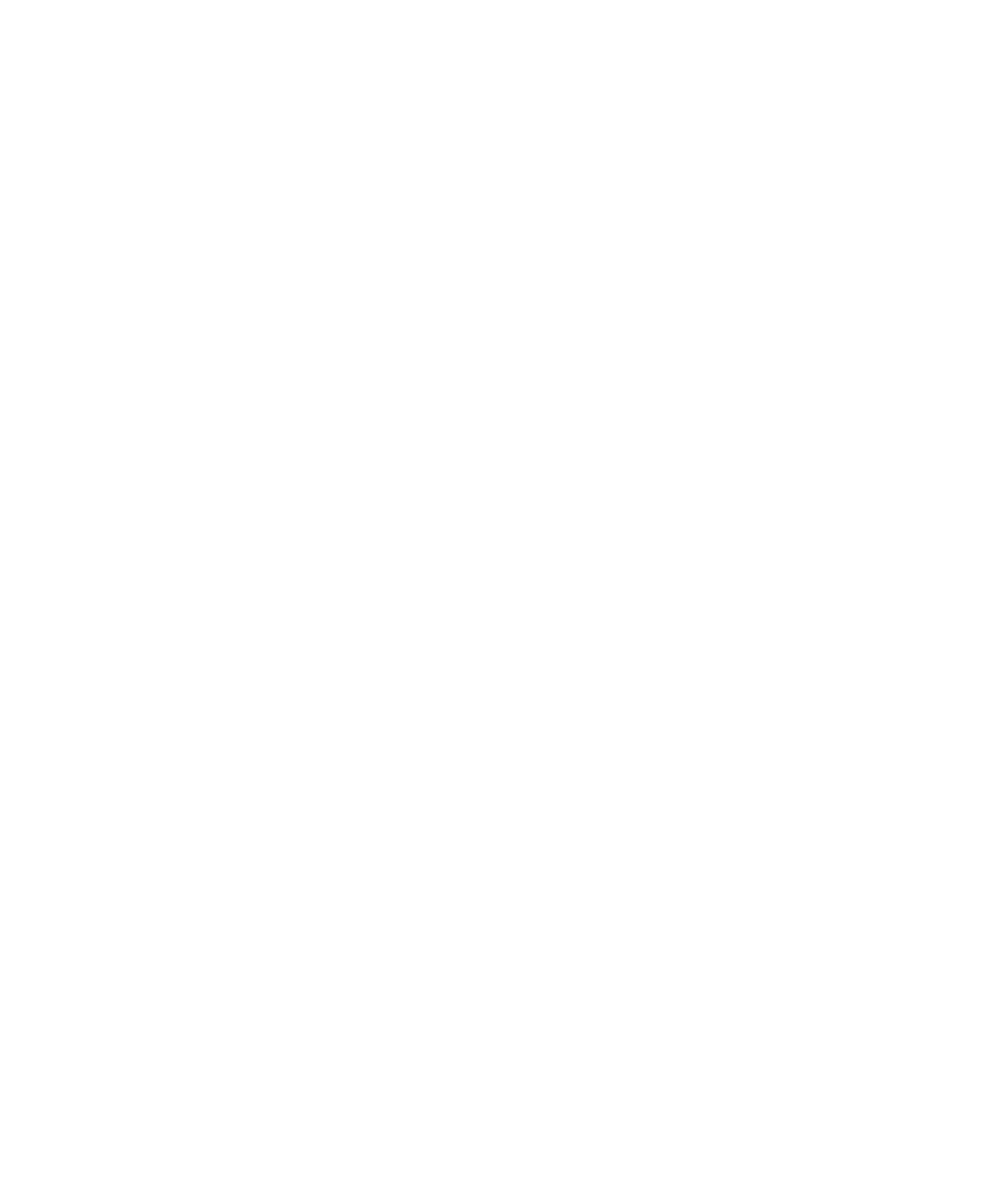
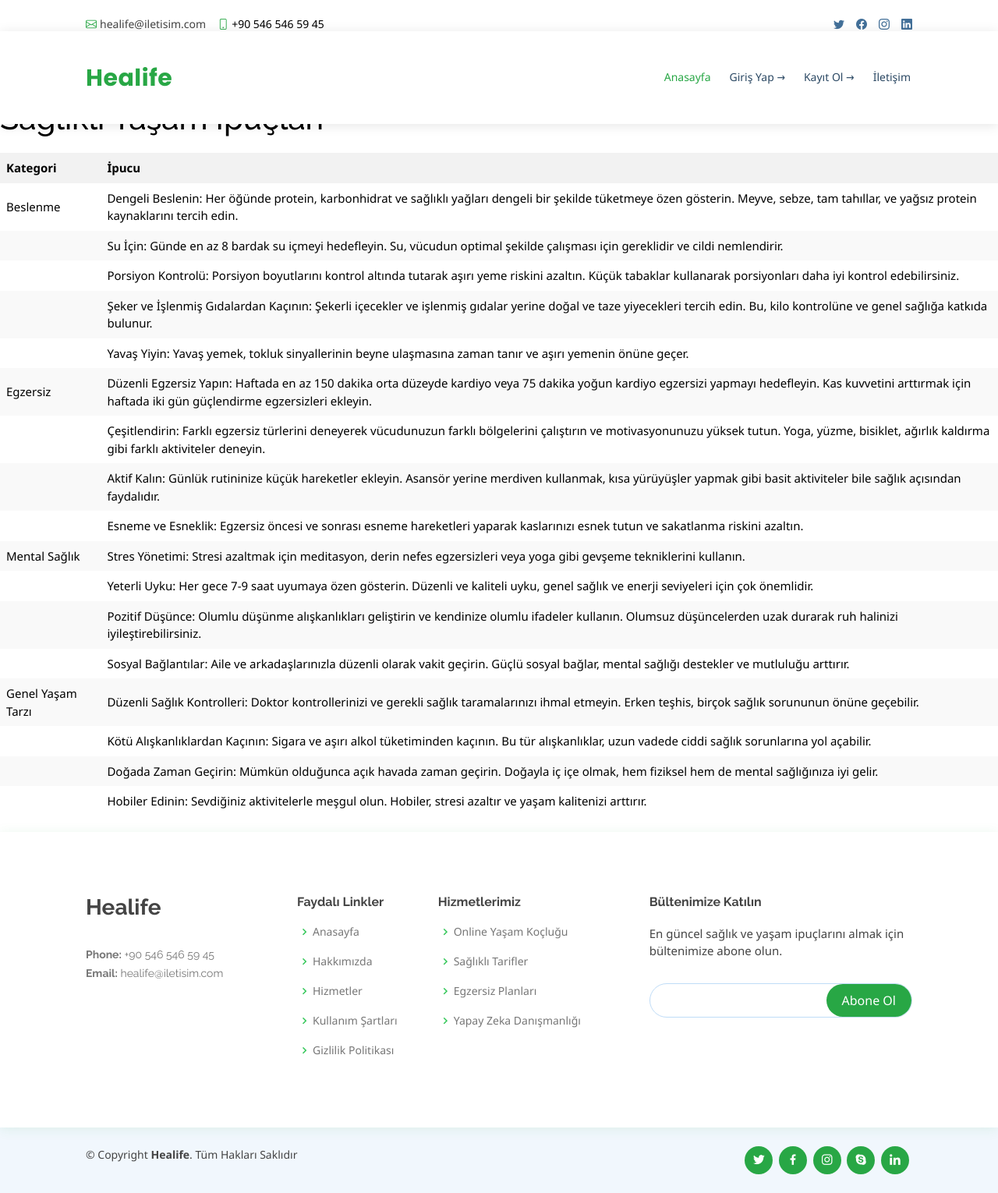
Before and after one commit to bsenurbas/PROJE, a Django app: a page that uses Proje/templates/ipucları.html in a window 1280 px wide. Before the commit the page is empty. Shown: the whole page at 78% size. Before the commit the page ends 800 px from the top, so only its background shows below. Run offline with Django 4.2, Linux system fonts and the light colour scheme; some libraries are stand-ins or nearby versions.

Commit message:
ipucları eklendi

```diff
--- a/Proje/templates/ipucları.html
+++ b/Proje/templates/ipucları.html
@@ -0,0 +1,254 @@
+<!DOCTYPE html>
+<html lang="en">
+
+<head>
+    {% load static %}
+    <meta charset="utf-8">
+    <meta content="width=device-width, initial-scale=1.0" name="viewport">
+
+    <title>Sağlıklı Yaşam İpuçları</title>
+    <meta content="" name="description">
+    <meta content="" name="keywords">
+
+    <style>
+
+        table {
+            width: 100%;
+            border-collapse: collapse;
+            margin: 20px 0;
+        }
+        th, td {
+            border: 1px solid #ddd;
+            padding: 8px;
+        }
+        th {
+            background-color: #f2f2f2;
+            text-align: left;
+        }
+        tr:nth-child(even) {
+            background-color: #f9f9f9;
+        }
+        .baslik{
+            margin-top: 10%;
+        }
+    </style>
+
+    <!-- Google Fonts -->
+    <link href="https://fonts.googleapis.com/css?family=Open+Sans:300,300i,400,400i,600,600i,700,700i|Raleway:300,300i,400,400i,500,500i,600,600i,700,700i|Poppins:300,300i,400,400i,500,500i,600,600i,700,700i" rel="stylesheet">
+
+    <!-- Vendor CSS Files -->
+    <link href="{% static 'assets/vendor/animate.css/animate.min.css' %}" rel="stylesheet">
+    <link href="{% static 'assets/vendor/bootstrap/css/bootstrap.min.css' %}" rel="stylesheet">
+    <link href="{% static 'assets/vendor/fontawesome-free/css/all.min.css' %}" rel="stylesheet">
+    <link href="{% static 'assets/vendor/bootstrap-icons/bootstrap-icons.css' %}" rel="stylesheet">
+    <link href="{% static 'assets/vendor/boxicons/css/boxicons.min.css' %}" rel="stylesheet">
+    <link href="{% static 'assets/vendor/glightbox/css/glightbox.min.css' %}" rel="stylesheet">
+    <link href="{% static 'assets/vendor/remixicon/remixicon.css' %}" rel="stylesheet">
+    <link href="{% static 'assets/vendor/swiper/swiper-bundle.min.css' %}" rel="stylesheet">
+
+    <!-- Template Main CSS File -->
+    <link href="{% static 'home.css' %}" rel="stylesheet">
+
+</head>
+
+<body>
+    {% load static %}
+    <!-- ======= Top Bar ======= -->
+    <div id="topbar" class="d-flex align-items-center fixed-top">
+        <div class="container d-flex justify-content-between">
+            <div class="contact-info d-flex align-items-center">
+                <i class="bi bi-envelope"></i> <a href="mailto:busenurb277@gmail.com">healife@iletisim.com</a>
+                <i class="bi bi-phone"></i> +90 546 546 59 45
+            </div>
+            <div class="d-none d-lg-flex social-links align-items-center">
+                <a href="#" class="twitter"><i class="bi bi-twitter"></i></a>
+                <a href="#" class="facebook"><i class="bi bi-facebook"></i></a>
+                <a href="#" class="instagram"><i class="bi bi-instagram"></i></a>
+                <a href="#" class="linkedin"><i class="bi bi-linkedin"></i></a>
+            </div>
+        </div>
+    </div>
+
+    <!-- ======= Header ======= -->
+    <header id="header" class="fixed-top">
+        <div class="container d-flex align-items-center">
+
+            <h1 class="logo me-auto" style="color:#28a745 ;"><a href=" ">Healife</a></h1>
+
+            <nav id="navbar" class="navbar order-last order-lg-0">
+                <ul>
+                    <li><a class="nav-link scrollto active" href="#hero">Anasayfa</a></li>
+                    <li><a class="nav-link scrollto" href="{% url 'login' %}">Giriş Yap →</a></li>
+                    <li><a class="nav-link scrollto" href="{% url 'register' %}">Kayıt Ol →</a></li>
+                    <li><a class="nav-link scrollto" href="{% url 'contact_page' %}">İletişim</a></li>
+                </ul>
+                <i class="bi bi-list mobile-nav-toggle"></i>
+            </nav><!-- .navbar -->
+
+        </div>
+    </header><!-- End Header -->
+
+    <body>
+
+        <h1 class="baslik">Sağlıklı Yaşam İpuçları</h1>
+
+        <table>
+            <thead>
+                <tr>
+                    <th>Kategori</th>
+                    <th>İpucu</th>
+                </tr>
+            </thead>
+            <tbody>
+                <tr>
+                    <td>Beslenme</td>
+                    <td>Dengeli Beslenin: Her öğünde protein, karbonhidrat ve sağlıklı yağları dengeli bir şekilde tüketmeye özen gösterin. Meyve, sebze, tam tahıllar, ve yağsız protein kaynaklarını tercih edin.</td>
+                </tr>
+                <tr>
+                    <td></td>
+                    <td>Su İçin: Günde en az 8 bardak su içmeyi hedefleyin. Su, vücudun optimal şekilde çalışması için gereklidir ve cildi nemlendirir.</td>
+                </tr>
+                <tr>
+                    <td></td>
+                    <td>Porsiyon Kontrolü: Porsiyon boyutlarını kontrol altında tutarak aşırı yeme riskini azaltın. Küçük tabaklar kullanarak porsiyonları daha iyi kontrol edebilirsiniz.</td>
+                </tr>
+                <tr>
+                    <td></td>
+                    <td>Şeker ve İşlenmiş Gıdalardan Kaçının: Şekerli içecekler ve işlenmiş gıdalar yerine doğal ve taze yiyecekleri tercih edin. Bu, kilo kontrolüne ve genel sağlığa katkıda bulunur.</td>
+                </tr>
+                <tr>
+                    <td></td>
+                    <td>Yavaş Yiyin: Yavaş yemek, tokluk sinyallerinin beyne ulaşmasına zaman tanır ve aşırı yemenin önüne geçer.</td>
+                </tr>
+                <tr>
+                    <td>Egzersiz</td>
+                    <td>Düzenli Egzersiz Yapın: Haftada en az 150 dakika orta düzeyde kardiyo veya 75 dakika yoğun kardiyo egzersizi yapmayı hedefleyin. Kas kuvvetini arttırmak için haftada iki gün güçlendirme egzersizleri ekleyin.</td>
+                </tr>
+                <tr>
+                    <td></td>
+                    <td>Çeşitlendirin: Farklı egzersiz türlerini deneyerek vücudunuzun farklı bölgelerini çalıştırın ve motivasyonunuzu yüksek tutun. Yoga, yüzme, bisiklet, ağırlık kaldırma gibi farklı aktiviteler deneyin.</td>
+                </tr>
+                <tr>
+                    <td></td>
+                    <td>Aktif Kalın: Günlük rutininize küçük hareketler ekleyin. Asansör yerine merdiven kullanmak, kısa yürüyüşler yapmak gibi basit aktiviteler bile sağlık açısından faydalıdır.</td>
+                </tr>
+                <tr>
+                    <td></td>
+                    <td>Esneme ve Esneklik: Egzersiz öncesi ve sonrası esneme hareketleri yaparak kaslarınızı esnek tutun ve sakatlanma riskini azaltın.</td>
+                </tr>
+                <tr>
+                    <td>Mental Sağlık</td>
+                    <td>Stres Yönetimi: Stresi azaltmak için meditasyon, derin nefes egzersizleri veya yoga gibi gevşeme tekniklerini kullanın.</td>
+                </tr>
+                <tr>
+                    <td></td>
+                    <td>Yeterli Uyku: Her gece 7-9 saat uyumaya özen gösterin. Düzenli ve kaliteli uyku, genel sağlık ve enerji seviyeleri için çok önemlidir.</td>
+                </tr>
+                <tr>
+                    <td></td>
+                    <td>Pozitif Düşünce: Olumlu düşünme alışkanlıkları geliştirin ve kendinize olumlu ifadeler kullanın. Olumsuz düşüncelerden uzak durarak ruh halinizi iyileştirebilirsiniz.</td>
+                </tr>
+                <tr>
+                    <td></td>
+                    <td>Sosyal Bağlantılar: Aile ve arkadaşlarınızla düzenli olarak vakit geçirin. Güçlü sosyal bağlar, mental sağlığı destekler ve mutluluğu arttırır.</td>
+                </tr>
+                <tr>
+                    <td>Genel Yaşam Tarzı</td>
+                    <td>Düzenli Sağlık Kontrolleri: Doktor kontrollerinizi ve gerekli sağlık taramalarınızı ihmal etmeyin. Erken teşhis, birçok sağlık sorununun önüne geçebilir.</td>
+                </tr>
+                <tr>
+                    <td></td>
+                    <td>Kötü Alışkanlıklardan Kaçının: Sigara ve aşırı alkol tüketiminden kaçının. Bu tür alışkanlıklar, uzun vadede ciddi sağlık sorunlarına yol açabilir.</td>
+                </tr>
+                <tr>
+                    <td></td>
+                    <td>Doğada Zaman Geçirin: Mümkün olduğunca açık havada zaman geçirin. Doğayla iç içe olmak, hem fiziksel hem de mental sağlığınıza iyi gelir.</td>
+                </tr>
+                <tr>
+                    <td></td>
+                    <td>Hobiler Edinin: Sevdiğiniz aktivitelerle meşgul olun. Hobiler, stresi azaltır ve yaşam kalitenizi arttırır.</td>
+                </tr>
+            </tbody>
+        </table>
+
+        </body>
+
+        <!-- ======= Footer ======= -->
+        <footer id="footer">
+            <div class="footer-top">
+                <div class="container">
+                    <div class="row">
+
+                        <div class="col-lg-3 col-md-6 footer-contact">
+                            <h3>Healife</h3>
+                            <p> <br>
+                                <strong>Phone:</strong> +90 546 546 59 45<br>
+                                <strong>Email:</strong> healife@iletisim.com<br>
+                            </p>
+                        </div>
+
+                        <div class="col-lg-2 col-md-6 footer-links">
+                            <h4>Faydalı Linkler</h4>
+                            <ul>
+                                <li><i class="bx bx-chevron-right"></i> <a href="#">Anasayfa</a></li>
+                                <li><i class="bx bx-chevron-right"></i> <a href="#">Hakkımızda</a></li>
+                                <li><i class="bx bx-chevron-right"></i> <a href="#">Hizmetler</a></li>
+                                <li><i class="bx bx-chevron-right"></i> <a href="#">Kullanım Şartları</a></li>
+                                <li><i class="bx bx-chevron-right"></i> <a href="#">Gizlilik Politikası</a></li>
+                            </ul>
+                        </div>
+
+                        <div class="col-lg-3 col-md-6 footer-links">
+                            <h4>Hizmetlerimiz</h4>
+                            <ul>
+                                <li><i class="bx bx-chevron-right"></i> <a href="#">Online Yaşam Koçluğu</a></li>
+                                <li><i class="bx bx-chevron-right"></i> <a href="#">Sağlıklı Tarifler</a></li>
+                                <li><i class="bx bx-chevron-right"></i> <a href="#">Egzersiz Planları</a></li>
+                                <li><i class="bx bx-chevron-right"></i> <a href="#">Yapay Zeka Danışmanlığı</a></li>
+                            </ul>
+                        </div>
+
+                        <div class="col-lg-4 col-md-6 footer-newsletter">
+                            <h4>Bültenimize Katılın</h4>
+                            <p>En güncel sağlık ve yaşam ipuçlarını almak için bültenimize abone olun.</p>
+                            <form action="" method="post">
+                                <input type="email" name="email"><input type="submit" value="Abone Ol">
+                            </form>
+                        </div>
+
+                    </div>
+                </div>
+            </div>
+
+            <div class="container d-md-flex py-4">
+                <div class="me-md-auto text-center text-md-start">
+                    <div class="copyright">
+                        &copy; Copyright <strong><span>Healife</span></strong>. Tüm Hakları Saklıdır
+                    </div>
+                </div>
+                <div class="social-links text-center text-md-right pt-3 pt-md-0">
+                    <a href="#" class="twitter"><i class="bx bxl-twitter"></i></a>
+                    <a href="#" class="facebook"><i class="bx bxl-facebook"></i></a>
+                    <a href="#" class="instagram"><i class="bx bxl-instagram"></i></a>
+                    <a href="#" class="google-plus"><i class="bx bxl-skype"></i></a>
+                    <a href="#" class="linkedin"><i class="bx bxl-linkedin"></i></a>
+                </div>
+            </div>
+        </footer><!-- End Footer -->
+
+        <div id="preloader"></div>
+        <a href="#" class="back-to-top d-flex align-items-center justify-content-center"><i class="bi bi-arrow-up-short"></i></a>
+
+        <!-- Vendor JS Files -->
+        <script src="{% static 'assets/vendor/purecounter/purecounter_vanilla.js' %}"></script>
+        <script src="{% static 'assets/vendor/bootstrap/js/bootstrap.bundle.min.js' %}"></script>
+        <script src="{% static 'assets/vendor/glightbox/js/glightbox.min.js' %}"></script>
+        <script src="{% static 'assets/vendor/swiper/swiper-bundle.min.js' %}"></script>
+        <script src="{% static 'assets/vendor/php-email-form/validate.js' %}"></script>
+
+        <!-- Template Main JS File -->
+        <script src="{% static 'assets/js/main.js' %}"></script>
+
+    </body>
+
+    </html>
--- a/Proje/templates/user.html
+++ b/Proje/templates/user.html
@@ -57,7 +57,7 @@
                     <li><a href="{% url 'training_page' %}">Egzersiz</a></li>
                     <li><a href="#">Tarifler</a></li>
                     <li><a href="{% url 'contact_page' %}">İletişim</a></li>
-                    <li><a href="{% url 'logout' %}" class="btn logout-btn">Çıkış Yap</a></li>
+                    <li><a style="padding: 15px;" href="{% url 'logout' %}" class="btn logout-btn">Çıkış Yap</a></li>
                 </ul>
                 <i class="bi bi-list mobile-nav-toggle"></i>
             </nav><!-- .navbar -->
```
